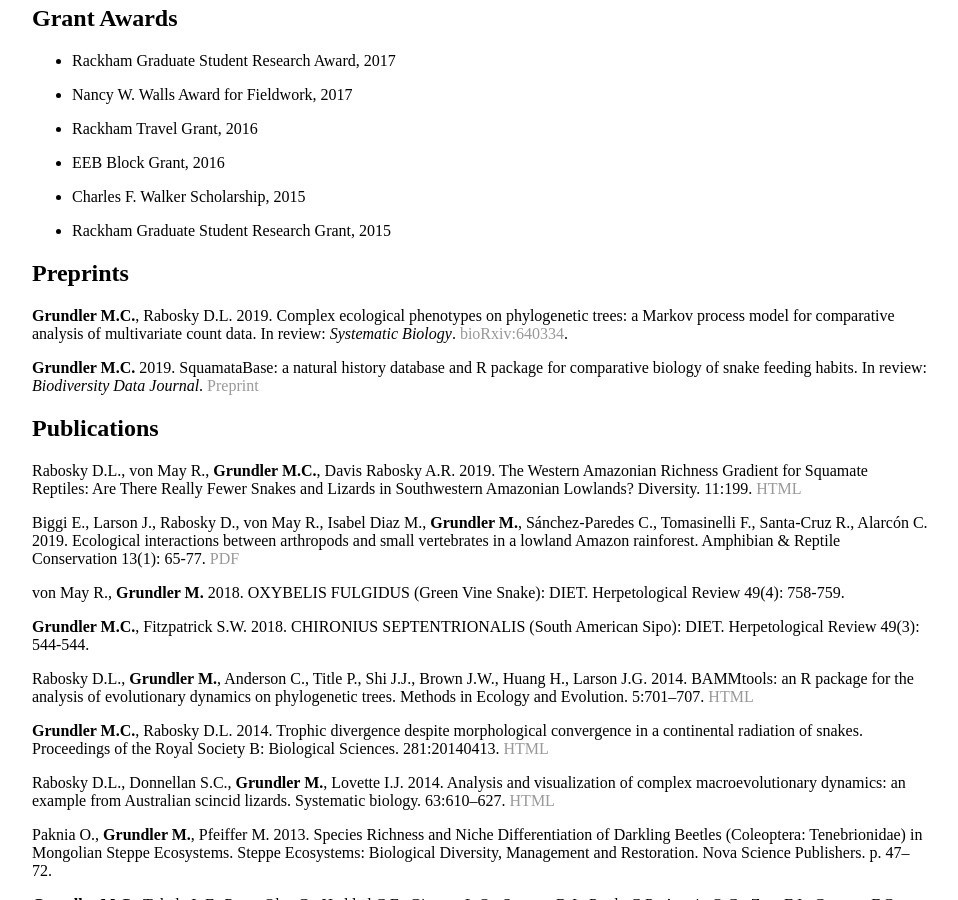
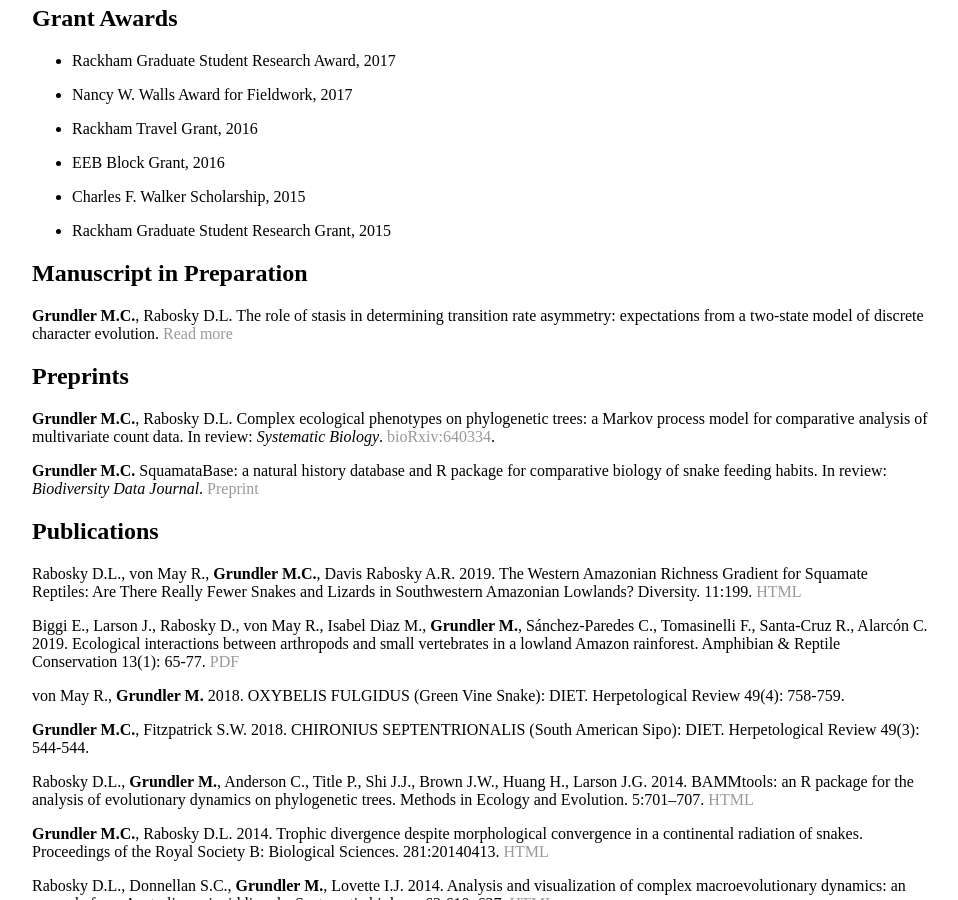
Before and after one commit to blueraleigh/blueraleigh.github.io, a Jekyll site: the page built from cv/index.md, in a window 1280 px wide and 900 px high, scrolled down 550 px. Shown: the whole window, without its empty margins (160-1118 px from the left). Built offline with Jekyll 4.4.1, drawn with Linux system fonts in a browser that asks for light colours.

Commit message:
update cv

```diff
--- a/cv/index.md
+++ b/cv/index.md
@@ -45,12 +45,18 @@ Grant Awards
 
 - Rackham Graduate Student Research Grant, 2015
 
+Manuscript in Preparation
+-------------------------
+**Grundler M.C.**, Rabosky D.L. The role of stasis in determining transition
+rate asymmetry: expectations from a two-state model of discrete character
+evolution. [Read more](/research/stasis)
+
 Preprints
 ---------
-**Grundler M.C.**, Rabosky D.L. 2019. Complex ecological phenotypes on phylogenetic trees: a Markov process model for comparative analysis of multivariate count data. In review: _Systematic Biology_.
+**Grundler M.C.**, Rabosky D.L. Complex ecological phenotypes on phylogenetic trees: a Markov process model for comparative analysis of multivariate count data. In review: _Systematic Biology_.
 [bioRxiv:640334](https://www.biorxiv.org/content/10.1101/640334v2).
 
-**Grundler M.C.** 2019. SquamataBase: a natural history database and R package
+**Grundler M.C.** SquamataBase: a natural history database and R package
 for comparative biology of snake feeding habits. In review: _Biodiversity Data Journal_.
 [Preprint](squamatabase.pdf)
 
```
